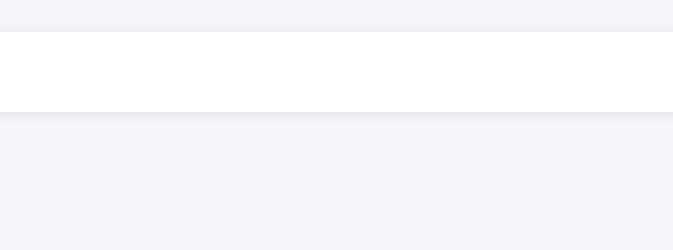
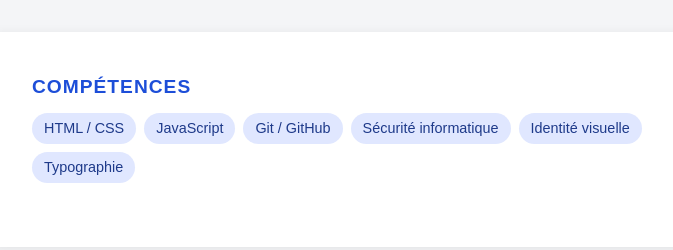
Before and after one commit to Maxsimavo/mon-cv, a plain HTML site: page index.html in a window 1280 px wide. Shown: the whole page, without its empty margins (258-931 px from the left). Drawn offline with Linux system fonts and the light colour scheme.

Commit message:
mise en place de la section competences

```diff
--- a/index.html
+++ b/index.html
@@ -18,7 +18,17 @@
 
     <!-- EXPERIENCES -->
 
-    <!-- COMPETENCES -->
+        <section id="competences">
+      <h2>Compétences</h2>
+      <ul class="competences">
+        <li>HTML / CSS</li>
+        <li>JavaScript</li>
+        <li>Git / GitHub</li>
+        <li>Sécurité informatique</li>
+        <li>Identité visuelle</li>
+        <li>Typographie</li>
+      </ul>
+    </section>
 
     <!-- ASSOCIATIONS -->
 
```
